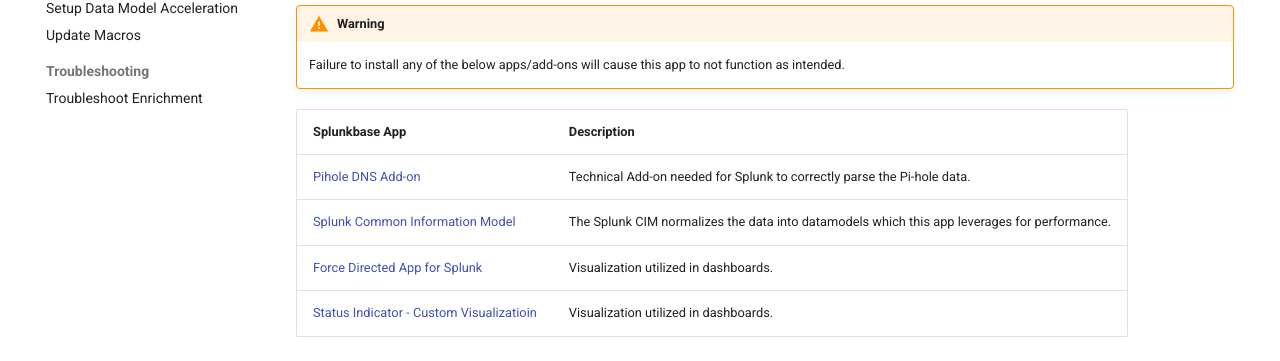
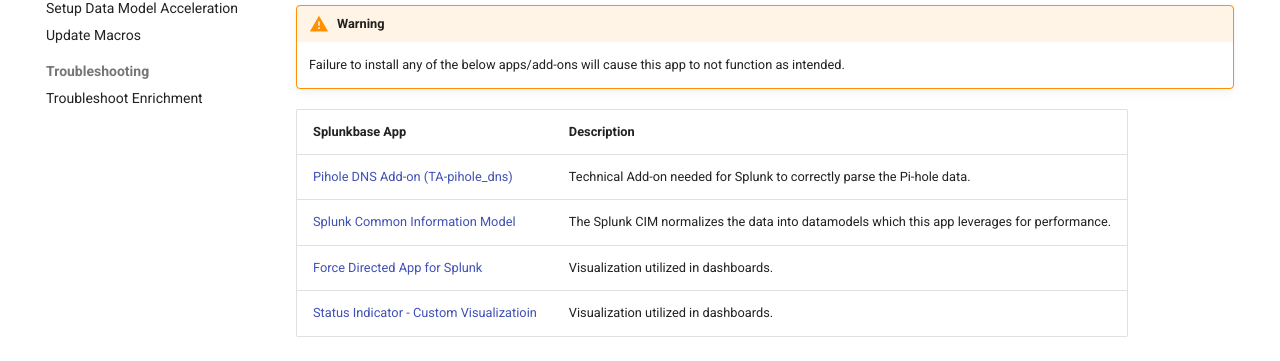
Before and after one commit to ZachChristensen28/splunk-pihole-app-documentation, an MkDocs documentation site: the page built from docs/getting-started/app-dependencies.md, in a window 1280 px wide. Shown: the part 294-655 px from the top of the page. Built offline with MkDocs 1.6.1 and Material for MkDocs 9.7.7, drawn with Linux system fonts in a browser that asks for light colours; comment, search, counter and statistics services are not loaded.

Commit message:
Added TA name

```diff
--- a/docs/getting-started/app-dependencies.md
+++ b/docs/getting-started/app-dependencies.md
@@ -7,7 +7,7 @@
 
 Splunkbase App | Description
 -------------- | -----------
-[Pihole DNS Add-on](https://splunkbase.splunk.com/app/4506) | Technical Add-on needed for Splunk to correctly parse the Pi-hole data.
+[Pihole DNS Add-on (TA-pihole_dns)](https://splunkbase.splunk.com/app/4506) | Technical Add-on needed for Splunk to correctly parse the Pi-hole data.
 [Splunk Common Information Model](https://splunkbase.splunk.com/app/1621/) | The Splunk CIM normalizes the data into datamodels which this app leverages for performance.
 [Force Directed App for Splunk](https://splunkbase.splunk.com/app/3767/) | Visualization utilized in dashboards.
 [Status Indicator - Custom Visualizatioin](https://splunkbase.splunk.com/app/3119/) | Visualization utilized in dashboards.
```
